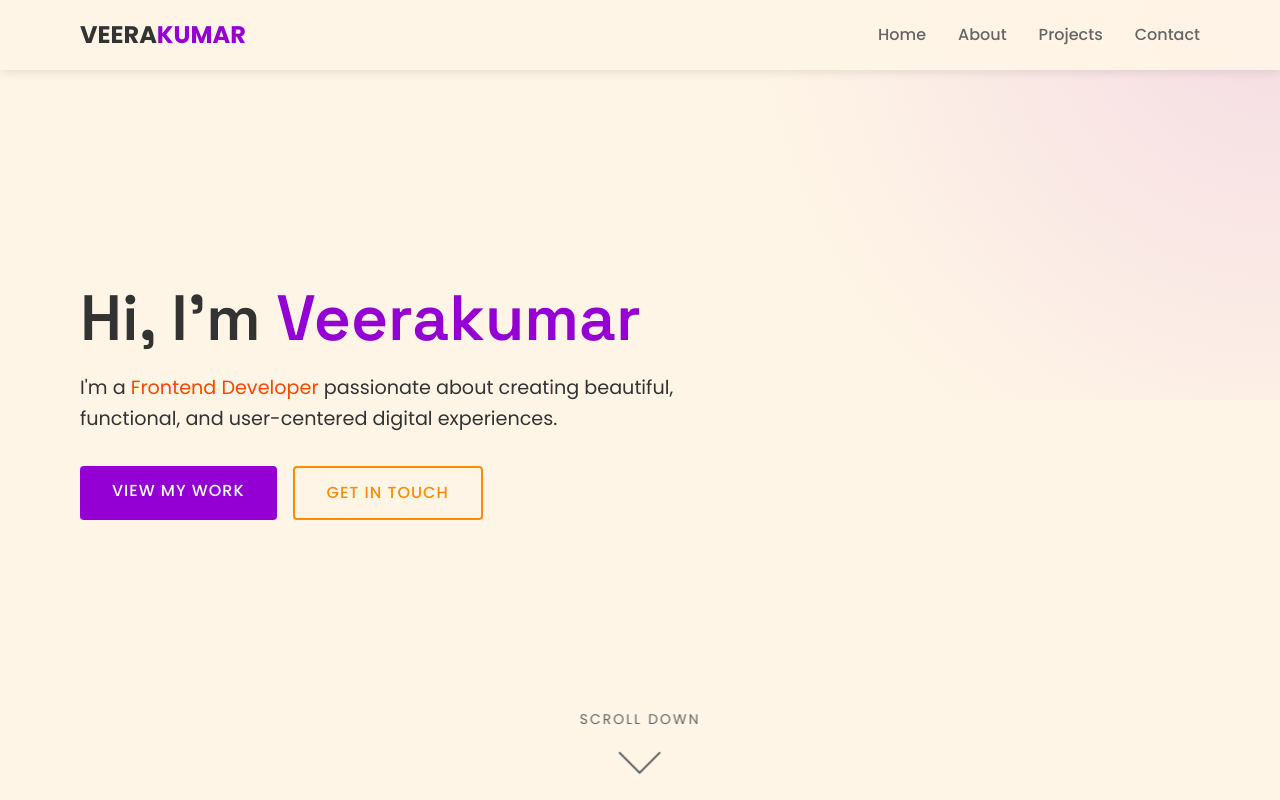
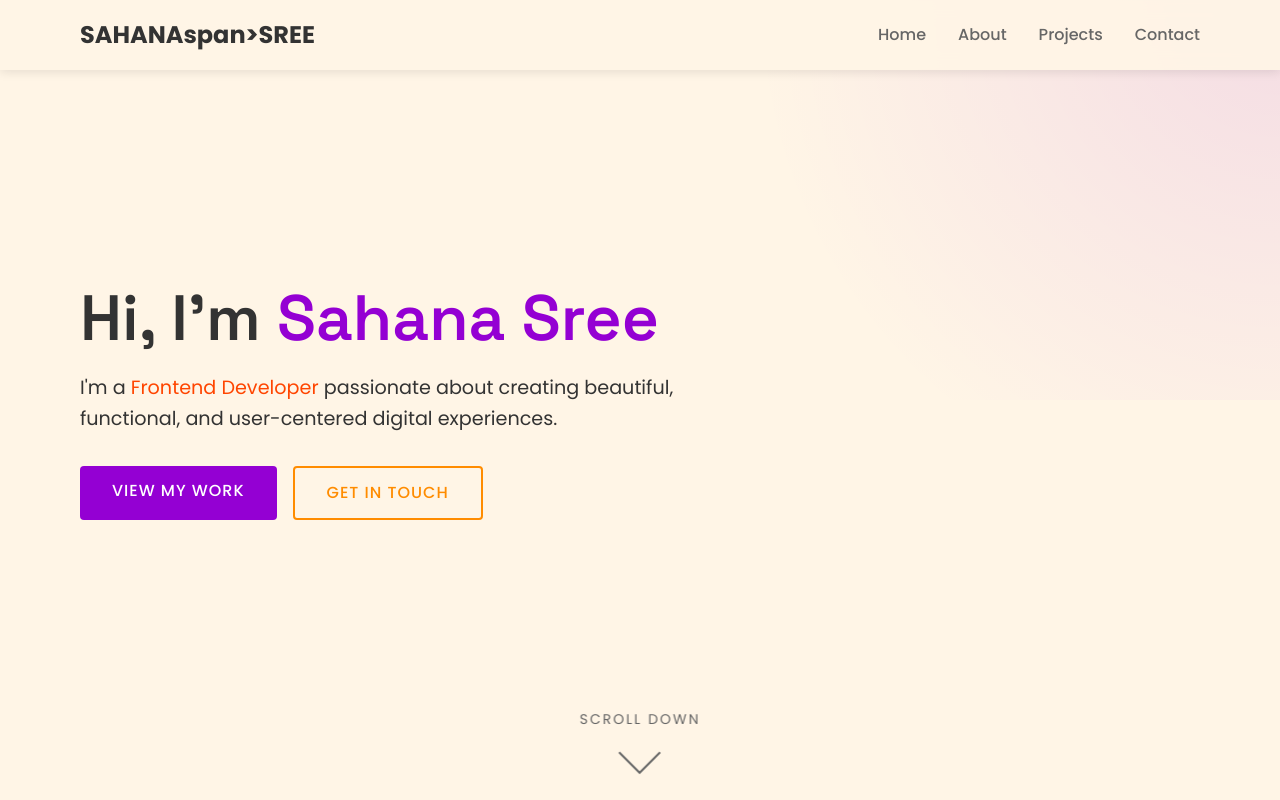
Before and after one commit to sahanasree28/occ, a plain HTML site: page index.html in a window 1280 px wide. Shown: the top 800 px of the page. Drawn offline with Linux system fonts and the light colour scheme.

Commit message:
Updated index.html

```diff
--- a/index.html
+++ b/index.html
@@ -788,7 +788,7 @@
     <!-- Header & Navigation -->
     <header id="header">
         <div class="container nav-container">
-            <a href="#home" class="logo">VEERA<span>KUMAR</span></a>
+            <a href="#home" class="logo">SAHANAspan>SREE</span></a>
             <button class="mobile-toggle" aria-label="Toggle menu">☰</button>
             <ul class="nav-links">
                 <li><a href="#home">Home</a></li>
@@ -802,7 +802,7 @@
     <!-- Hero Section -->
     <section id="home" class="hero">
         <div class="container hero-content">
-            <h1>Hi, I'm <span class="highlight">Veerakumar</span></h1>
+            <h1>Hi, I'm <span class="highlight">Sahana Sree</span></h1>
             <p>I'm a <span class="accent">Frontend Developer</span> passionate about creating beautiful, functional, and user-centered digital experiences.</p>
             <div class="hero-buttons">
                 <a href="#projects" class="btn">View My Work</a>
```
